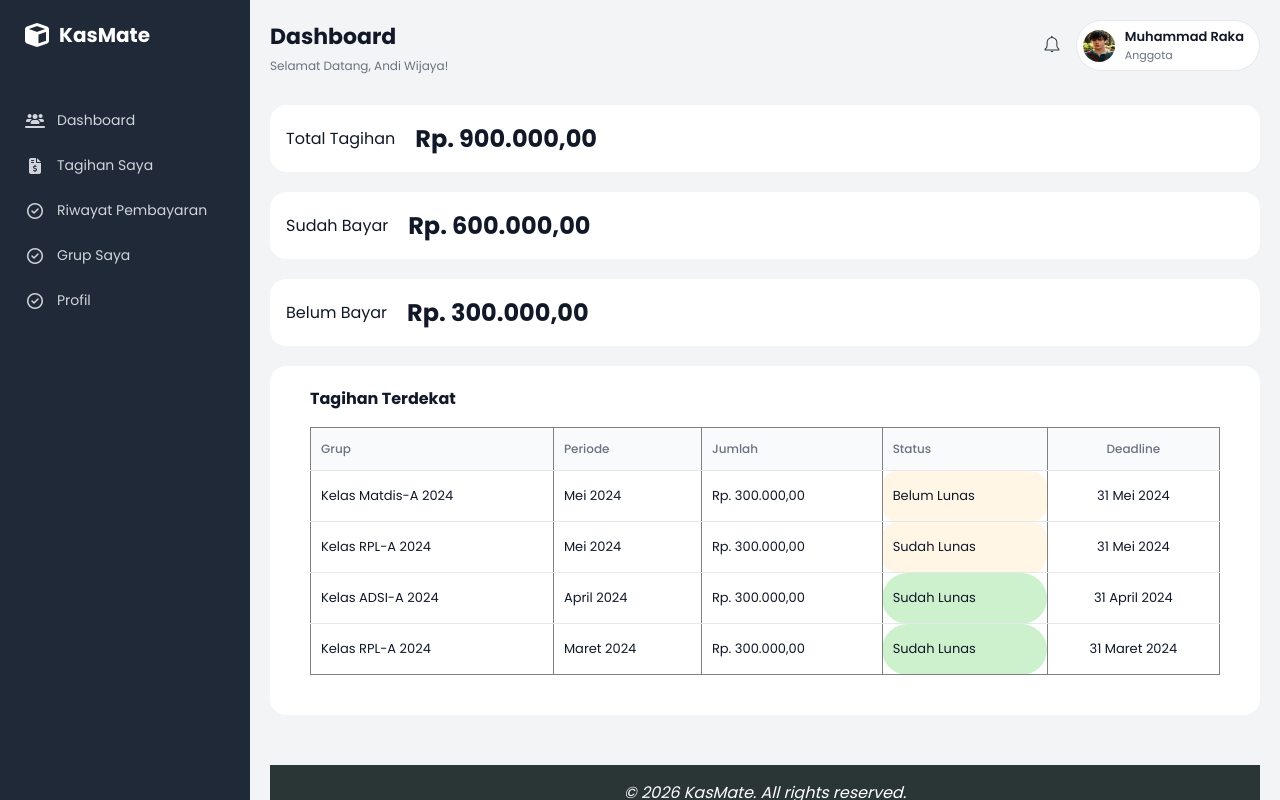
After one commit to kaiRisz/KasMate-UAS-Pemweb, a PHP site: page /User/Dashboard_User.html in a window 1280 px wide. The commit adds this page. Run offline with PHP 8.4, Linux system fonts and the light colour scheme.

Commit message:
membuat dashboard page

```diff
--- /dev/null
+++ b/User/Dashboard_User.html
@@ -0,0 +1,174 @@
+<!DOCTYPE html>
+<html lang="en">
+<head>
+    <meta charset="UTF-8">
+    <meta name="viewport" content="width=device-width, initial-scale=1.0">
+    <title>Dashboard User</title>
+    <link href="https://fonts.googleapis.com/css2?family=Poppins:wght@400;500;600;700&display=swap" rel="stylesheet">
+    <link rel="stylesheet" href="https://cdnjs.cloudflare.com/ajax/libs/font-awesome/6.4.0/css/all.min.css">
+    <link rel="stylesheet" href="../style.css">
+</head>
+
+<style>
+
+    .main-content {
+        padding: 20px;
+    }
+
+    footer{
+        background-color: #2A3636;
+        margin-top: 50px;
+        width: auto;
+        padding: 15px 30px 15px 30px;
+    }
+
+    footer p{
+        color: white;
+        text-align: center;
+
+    }
+
+    .table-tittle{
+        font-size: 16px;
+        margin-bottom: 16px;
+
+    }
+
+    .table-content{
+        background-color: white;
+        padding: 20px 40px 40px 40px;
+        border-radius: 16px;
+    }
+
+    .status-belum-lunas{
+        background-color: rgb(255, 246, 230);
+        border-radius: 16px;
+    }
+
+    .status-sudah-lunas{
+        background-color: rgb(205, 241, 205);
+        border-radius: 40px;
+    }
+
+    .overview-cards{
+        background-color: white;
+        border-radius: 16px;
+        width: auto;
+        padding: 16px;
+        display: flex;
+        align-items: center;
+    }
+</style>
+
+<body>
+    <div class="dashboard-layout">
+        <aside class="sidebar">
+            <div class="logo">
+                <i class="fa-solid fa-cube"></i>
+                <span>KasMate</span>
+            </div>
+
+                <div class="menu-section">
+                    <a href="Dashboard_User.html" class="menu-item"><i class="fa-solid fa-users-line"></i> Dashboard</a>
+                    <a href="Tagihan_Saya.html" class="menu-item"><i class="fa-solid fa-file-invoice-dollar"></i> Tagihan Saya</a>
+                    <a href="Riwayat_Pembayaran.html" class="menu-item"><i class="fa-regular fa-circle-check"></i>Riwayat Pembayaran</a>
+                    <a href="Grup_Saya.html" class="menu-item"><i class="fa-regular fa-circle-check"></i>Grup Saya</a>
+                    <a href="Profil.html" class="menu-item"><i class="fa-regular fa-circle-check"></i>Profil</a>
+                </div>
+        </aside>
+
+        <main class="main-content">
+            <header class="topbar">
+                <div class="header-text">
+                    <h1>Dashboard</h1>
+                    <p class="subtitle">Selamat Datang, Andi Wijaya!</p>
+                </div>
+                <div class="header-right">
+                    <button class="btn-notification">
+                        <img src="../assets/icon-notif.png" alt="notification">
+                    </button>
+                    <div class="user-profile">
+                        <img src="../assets/user_pict.jpg" alt="Muhammad Raka">
+                        <div class="user-info">
+                            <span class="user-name">Muhammad Raka</span>
+                            <span class="user-role">Anggota</span>
+                        </div>
+
+                    </div>
+                </div>
+            </header>
+
+            <section class="overview">
+                <div class="overview-cards">
+                    <p class="overview-tittle">Total Tagihan</p>
+                    <h1 class="overview-content">Rp. 900.000,00</h1>
+                </div>
+
+                <div class="overview-cards">
+                    <p class="overview-tittle">Sudah Bayar</p>
+                    <h1 class="overview-content">Rp. 600.000,00</h1>
+                </div>
+
+                <div class="overview-cards">
+                    <p class="overview-tittle">Belum Bayar</p>
+                    <h1 class="overview-content">Rp. 300.000,00</h1>
+                </div>
+            </section>
+
+            <section class="table-content">
+                <h1 class="table-tittle">Tagihan Terdekat</h1>
+
+                <div table-card>
+                    <table border="1" cellpading="2px">
+                        <th>Grup</th>
+                        <th>Periode</th>
+                        <th>Jumlah</th>
+                        <th>Status</th>
+                        <th>Deadline</th>
+
+                        <tr>
+                            <td>Kelas Matdis-A 2024</td>
+                            <td>Mei 2024</td>
+                            <td>Rp. 300.000,00</td>
+                            <td class="status-belum-lunas">Belum Lunas</td>
+                            <td>31 Mei 2024</td>
+                        </tr>
+
+                        <tr>
+                            <td>Kelas RPL-A 2024</td>
+                            <td>Mei 2024</td>
+                            <td>Rp. 300.000,00</td>
+                            <td class="status-belum-lunas">Sudah Lunas</td>
+                            <td>31 Mei 2024</td>
+                        </tr>
+
+                        <tr>
+                            <td>Kelas ADSI-A 2024</td>
+                            <td>April 2024</td>
+                            <td>Rp. 300.000,00</td>
+                            <td class="status-sudah-lunas">Sudah Lunas</td>
+                            <td>31 April 2024</td>
+                        </tr>
+
+                        <tr>
+                            <td>Kelas RPL-A 2024</td>
+                            <td>Maret 2024</td>
+                            <td>Rp. 300.000,00</td>
+                            <td class="status-sudah-lunas">Sudah Lunas</td>
+                            <td>31 Maret 2024</td>
+                        </tr>
+
+                    </table>
+
+                </div>
+
+            </section>
+
+            <footer>
+                <div>
+                    <p><i>&copy; 2026 KasMate. All rights reserved.</i></p>
+                </div>
+            </footer>
+
+</body>
+</html>
```
Also changed, not shown: User/Grup_Saya.html (added, +27 -0 lines), User/Profil.html (added, +27 -0 lines), User/Riwayat_Pembayaran.html (added, +27 -0 lines), User/Tagihan_Saya.html (added, +27 -0 lines), assets/icon-notif.png (added), assets/user_pict.jpg (added), style.css (line endings or trailing spaces).
